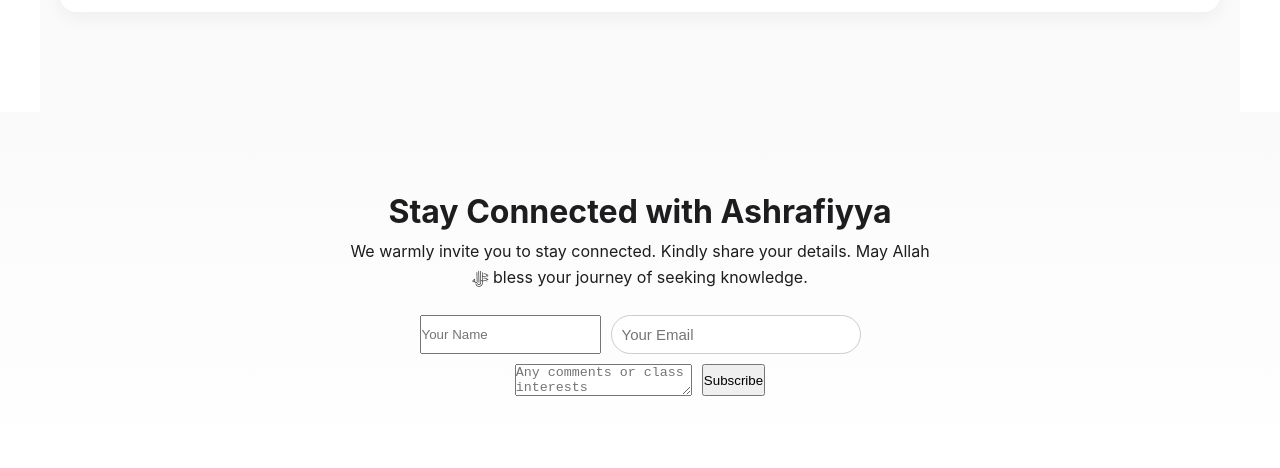
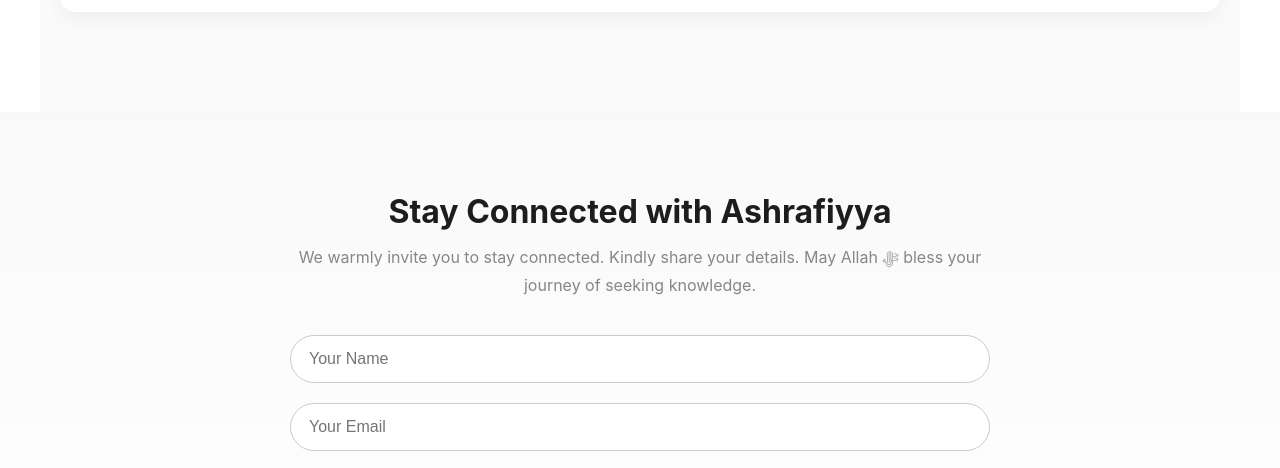
Before and after one commit to mhamza7502/Ashrafiyya_1, a plain HTML site: page index.html in a window 1280 px wide. Shown: the part 2491-2959 px from the top of the page. Drawn offline with Linux system fonts and the light colour scheme.

Commit message:
Update style.css

```diff
--- a/style.css
+++ b/style.css
@@ -181,36 +181,70 @@ body {
 }
 
 /* Subscribe Section */
+/* Subscribe Section */
 .subscribe-section {
+  background: linear-gradient(to bottom, #f9f9f9, #ffffff);
   padding: 80px 20px;
   text-align: center;
-  background: linear-gradient(to bottom, #fafafa, #ffffff);
 }
 
 .subscribe-container {
-  max-width: 600px;
+  max-width: 700px;
   margin: 0 auto;
 }
 
 .subscribe-title {
   font-size: 32px;
   margin-bottom: 10px;
+  font-weight: 700;
+  color: var(--text-color);
+}
+
+.subscribe-text {
+  font-size: 16px;
+  margin-bottom: 40px;
+  color: var(--light-text);
 }
 
 .subscribe-form {
-  margin-top: 20px;
   display: flex;
-  gap: 10px;
-  flex-wrap: wrap;
-  justify-content: center;
+  flex-direction: column;
+  gap: 20px;
 }
 
-.subscribe-form input[type="email"] {
-  padding: 10px;
+.subscribe-form input,
+.subscribe-form textarea {
+  padding: 14px 18px;
   border: 1px solid #ccc;
   border-radius: 999px;
-  width: 250px;
-  font-size: 15px;
+  font-size: 16px;
+  outline: none;
+  width: 100%;
+  background: #fff;
+}
+
+.subscribe-form textarea {
+  border-radius: 16px;
+  resize: vertical;
+}
+
+.btn-subscribe {
+  background: var(--primary-color);
+  color: white;
+  padding: 12px 30px;
+  border: none;
+  border-radius: 999px;
+  font-size: 16px;
+  cursor: pointer;
+  transition: background 0.3s, transform 0.2s;
+  width: fit-content;
+  margin: 0 auto;
+  box-shadow: 0 4px 8px rgba(47, 79, 79, 0.2);
+}
+
+.btn-subscribe:hover {
+  background: #1f3f3f;
+  transform: scale(1.05);
 }
 
 /* Footer */
```
